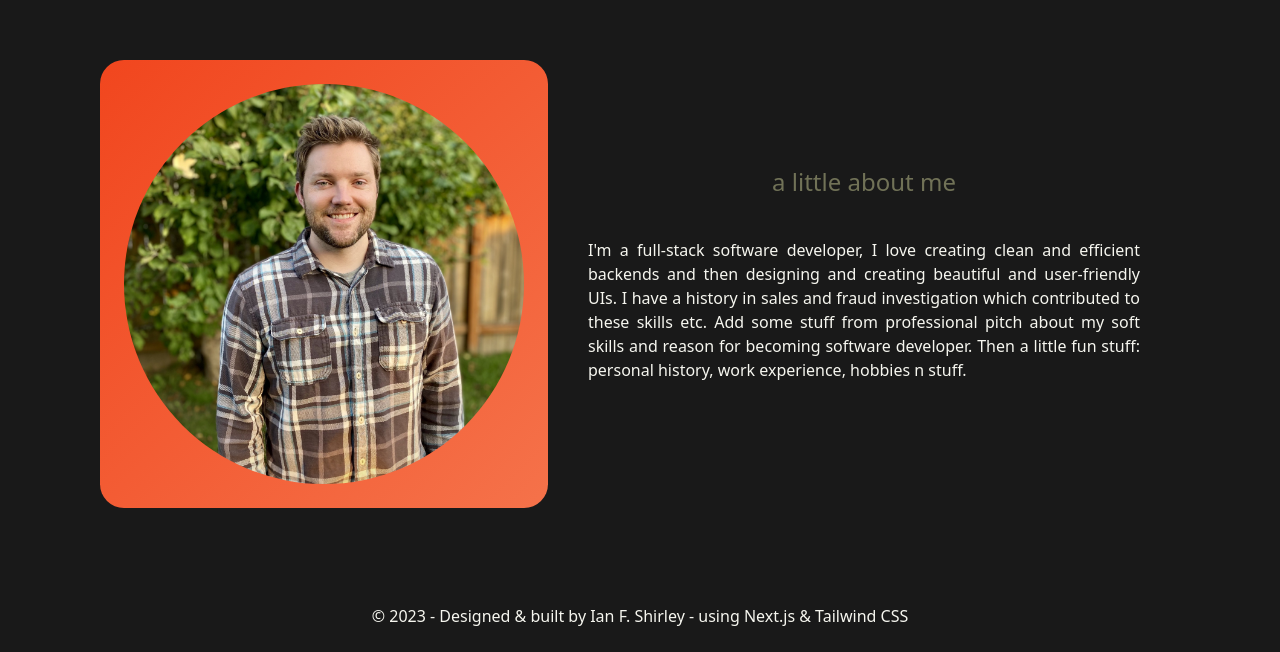
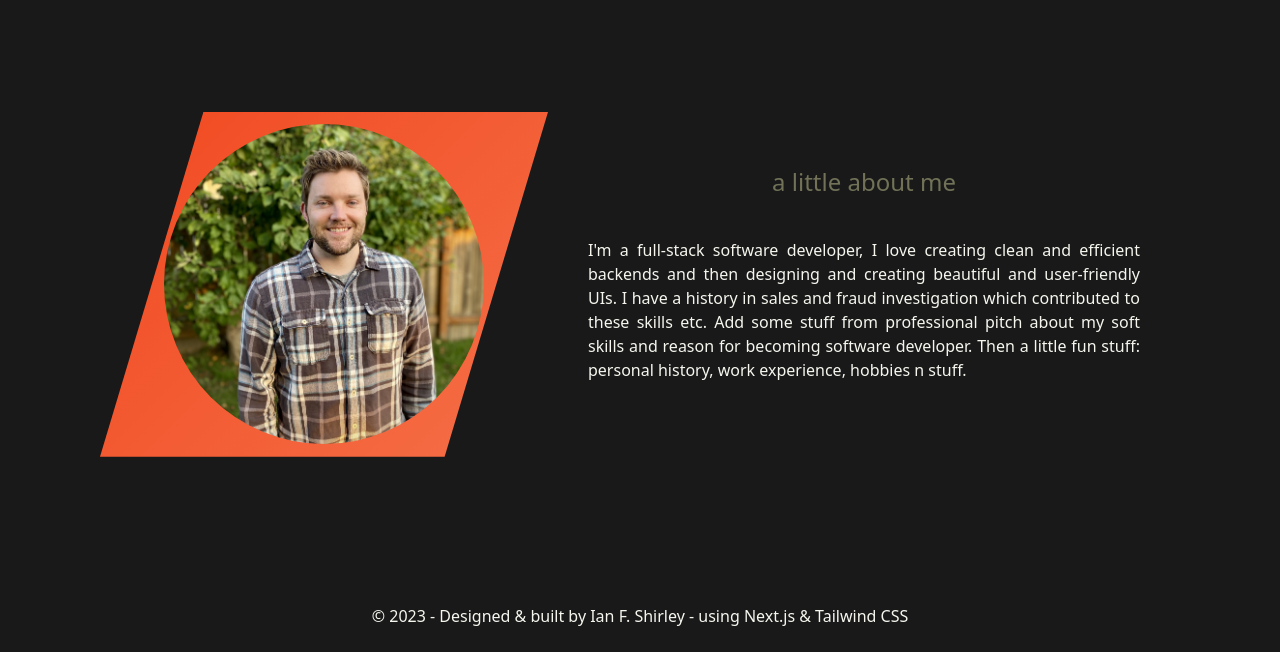
Before and after one commit to ianfshirley/Portfolio, a Next.js app: page / in a window 1280 px wide. Shown: the part 1040-1692 px from the top of the page. Built offline with nearby package versions, Linux system fonts and the light colour scheme.

Commit message:
more styling on about me section

```diff
--- a/app/components/About/About.js
+++ b/app/components/About/About.js
@@ -5,11 +5,11 @@ import profilePic from 'public/img/me.jpg'
 export default function About() {
   return (
     <div className="m-8 md:m-24 flex flex-col md:flex-row justify-center items-center">
-      <div className="max-w-xs md:max-w-md bg-gradient-to-br from-peach-500 to-peach rounded-3xl">
+      <div className="mask mask-parallelogram max-w-xs md:max-w-md bg-gradient-to-br from-peach-500 to-peach z-0">
         <Image
           src={profilePic}
           alt='A picture of Ian'
-          className="rounded-full  p-6"
+          className="rounded-full z-10 p-16"
         />
       </div>
       <div className="flex flex-col justify-center">
```
